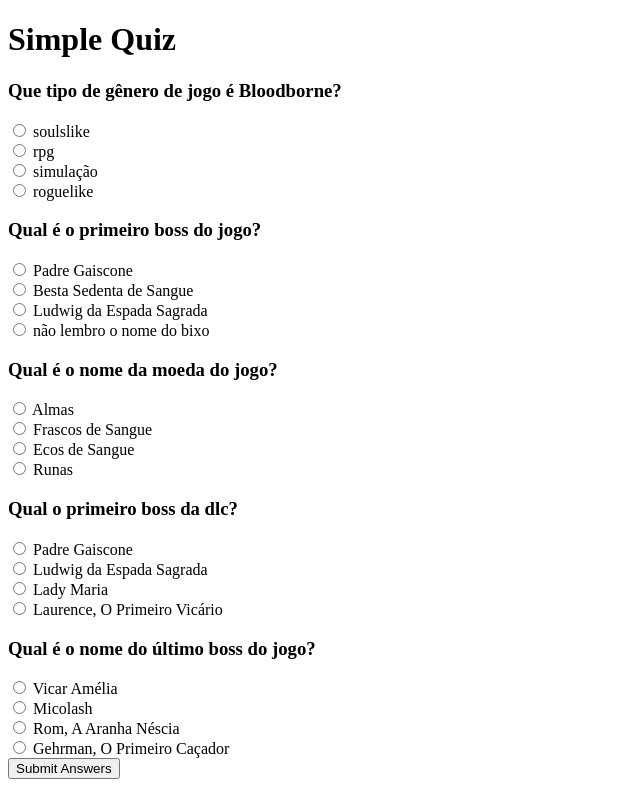
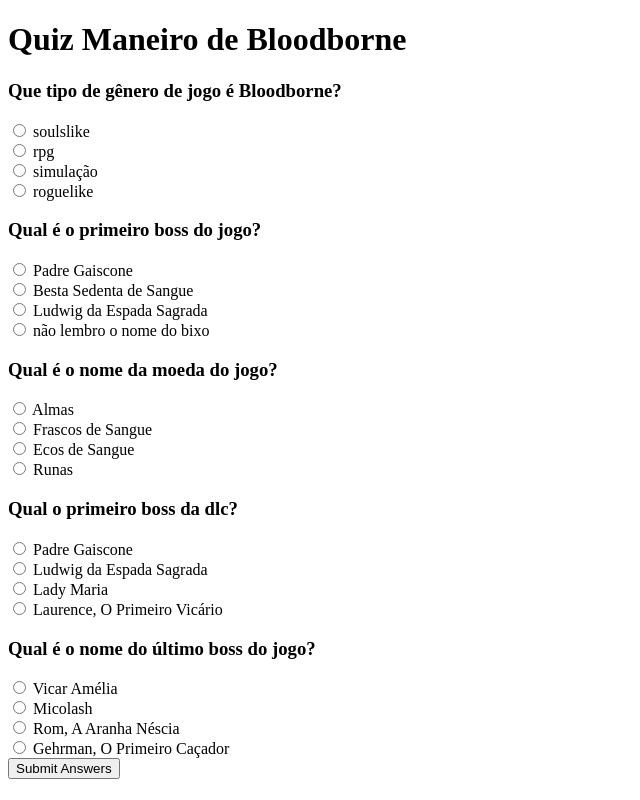
Before and after one commit to stonefree624/Desenvolvimento-Web, a plain HTML site: page lab32/index.html in a window 1280 px wide. Shown: the whole page, without its empty margins (0-640 px from the left). Drawn offline with Linux system fonts and the light colour scheme.

Commit message:
lab32- foi feito um quiz

```diff
--- a/lab32/index.html
+++ b/lab32/index.html
@@ -7,7 +7,7 @@
 </head>
 <body>
     <div id="quiz-container">
-        <h1>Simple Quiz</h1>
+        <h1>Quiz Maneiro de Bloodborne</h1>
         <div id="question-container">
         </div>
         <button onclick="submitAnswers()">Submit Answers</button>
```
